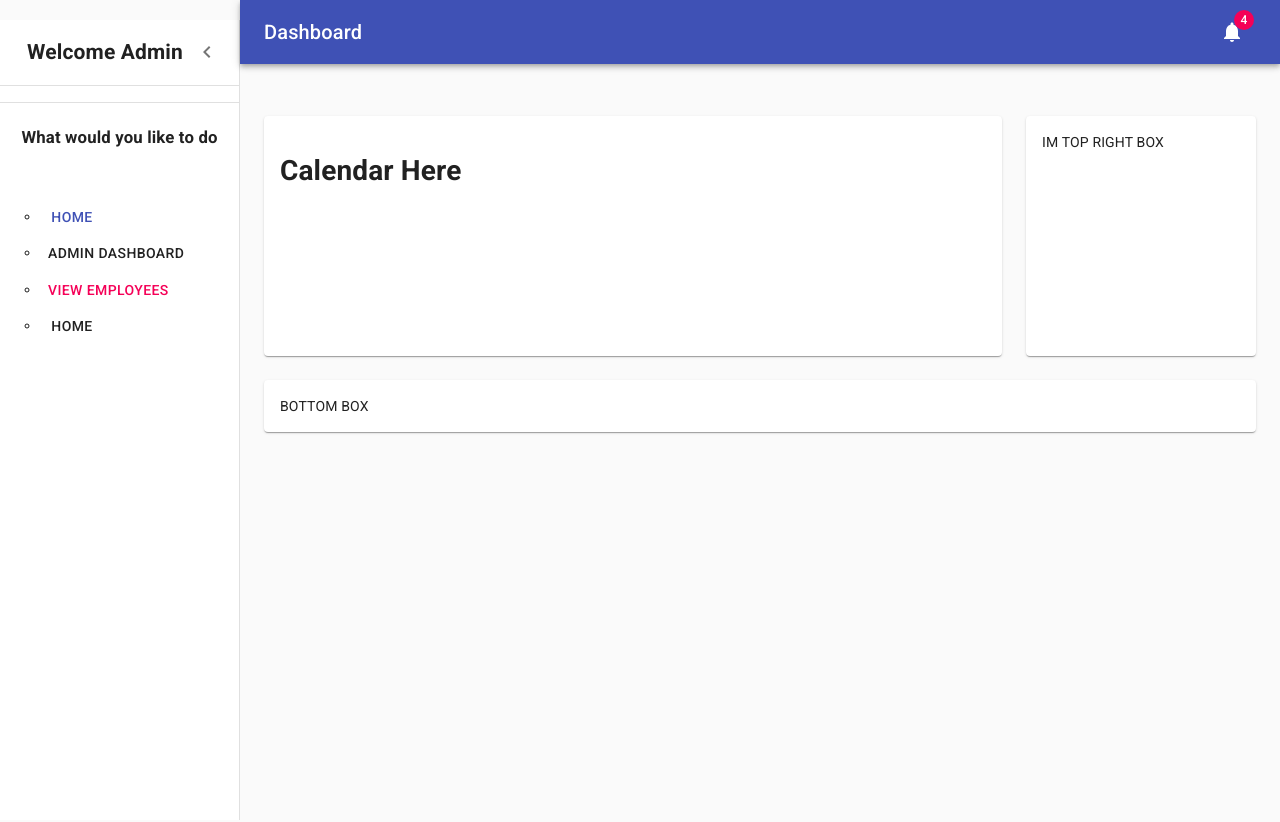
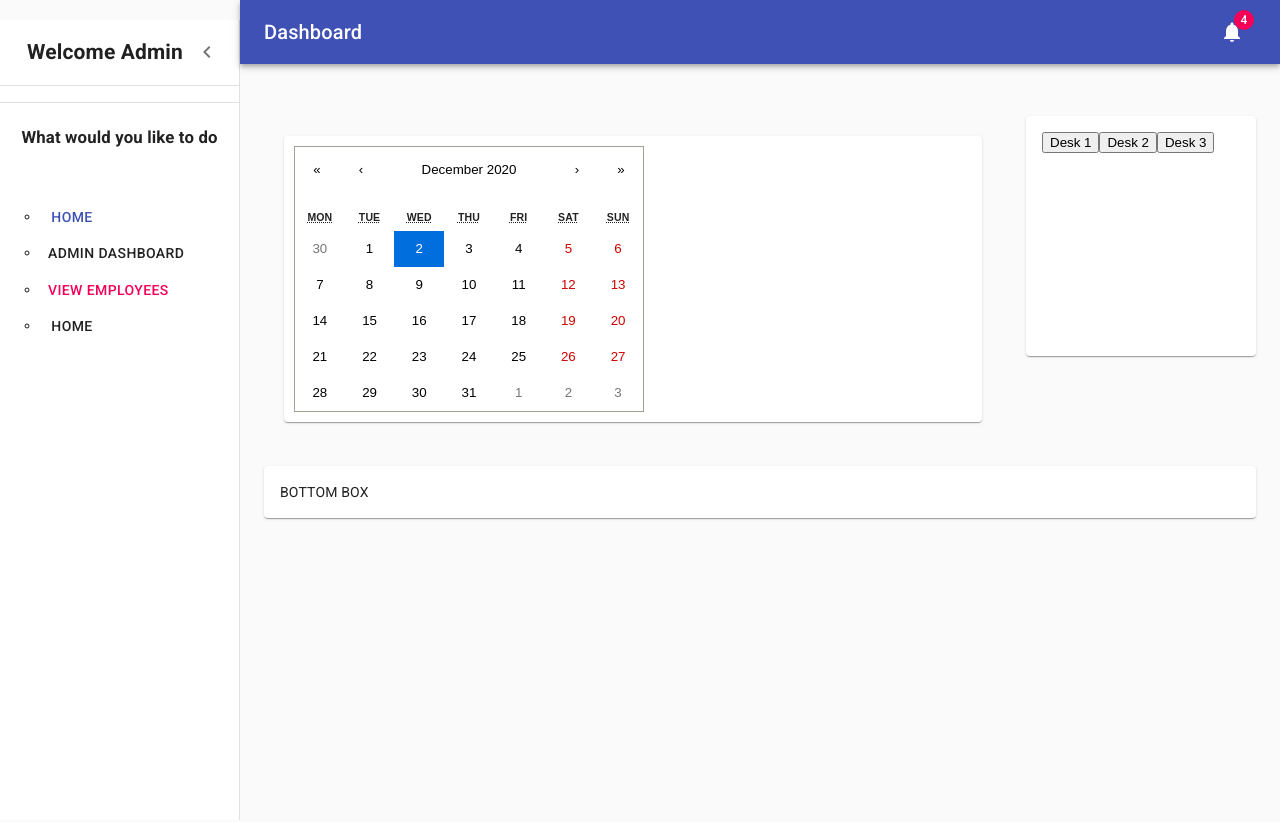
Before and after one commit to WebDevelopAHAHAs/flexidesk, a React (Create React App) app: page /admin/dashboard in a window 1280 px wide. Shown: the top 822 px of the page. Built offline with nearby package versions, Linux system fonts and the light colour scheme.

Commit message:
Funcitonality for Desk selection on Calendar

```diff
--- a/src/components/bookings/BookingsPage.js
+++ b/src/components/bookings/BookingsPage.js
@@ -1,30 +1,84 @@
 import React, { useState } from 'react';
 import Calendar from 'react-calendar'
 import 'react-calendar/dist/Calendar.css';
+import TransitionsModal from './admin/NewBookingAdminForm';
+import { makeStyles } from '@material-ui/core/styles';
+import Modal from '@material-ui/core/Modal';
+import Backdrop from '@material-ui/core/Backdrop';
+import Fade from '@material-ui/core/Fade';
 
-function SelectedDesk(ShowDesk){
+function SelectedDesk(){
+  console.log("here")
   return(
     <div>
-      <h1>FORM HERE</h1>
-      <p>Book Now</p>
+      {/* Rendering Form */}
+      <TransitionsModal/>
     </div>
   )
 }
 
-function ShowDesk(day){
-  console.log(day)
+export function ShowDesk(day){
+  const useStyles = makeStyles((theme) => ({
+    modal: {
+      display: 'flex',
+      alignItems: 'center',
+      justifyContent: 'center',
+    },
+    paper: {
+      backgroundColor: theme.palette.background.paper,
+      border: '2px solid #000',
+      boxShadow: theme.shadows[5],
+      padding: theme.spacing(2, 4, 3),
+    },
+  }));
+
+  const classes = useStyles();
+  const [open, setOpen] = useState(false);
+  const [deskNum, setDeskNum] = useState(null)
+
+
+  const handleOpen = (event) => {
+    console.log(event.target.id)
+    setOpen(true);
+    setDeskNum(event.target.id)
+  };
+
+  const handleClose = () => {
+    setOpen(false);
+  };
 return(
   <div>
       {/* renders desks available (connected to backend) */}
-   <button onClick={SelectedDesk}> Desk 1</button>
+   <button id="desk1" onClick={handleOpen}> Desk 1</button>
+   <button id="desk2" onClick={handleOpen}> Desk 2</button>
+   <button id="desk3" onClick={handleOpen}> Desk 3</button>
+   <Modal
+        aria-labelledby="transition-modal-title"
+        aria-describedby="transition-modal-description"
+        className={classes.modal}
+        open={open}
+        onClose={handleClose}
+        closeAfterTransition
+        BackdropComponent={Backdrop}
+        BackdropProps={{
+          timeout: 500,
+        }}
+      >
+        <Fade in={open}>
+          <div className={classes.paper}>
+            <h2 id="transition-modal-title">You have clicked {deskNum}</h2>
+            <p id="transition-modal-description"> put component here</p>
+          </div>
+        </Fade>
+      </Modal>
    {/* onClick will render form to book w/covid questions */}
     {/* onClick > execute another function for form (look at react events - https://reactjs.org/docs/handling-events.html) content and logic seperated out (dont call twice) */}
-  <SelectedDesk/>
+  {/* <SelectedDesk/> */}
   </div>
 )
 }
 
-function Bookings() {
+export function Bookings() {
   const [value, onChange] = useState(new Date());
 
   return (
@@ -36,12 +90,9 @@ function Bookings() {
         onClickDay={(day)=> ShowDesk(day)}
       />
       {/* renders ShowDesk function after a day is clicked */}
-      <ShowDesk/>
+      {/* <ShowDesk/> */}
 
     </div>
 
   );
 }
-
-
-export default Bookings;
--- a/src/components/dashboard/admin/DashboardPageAdmin.js
+++ b/src/components/dashboard/admin/DashboardPageAdmin.js
@@ -6,6 +6,7 @@ export default function DashboardPageAdmin(props)
 
         <h1>Admin Dashboard</h1>
         <ul>
+
         </ul>
 
 
--- a/src/components/styling/Layout.js
+++ b/src/components/styling/Layout.js
@@ -22,6 +22,8 @@ import CssBaseline from '@material-ui/core/CssBaseline';
 import Container from '@material-ui/core/Container';
 import Box from '@material-ui/core/Box';
 
+import { Bookings, ShowDesk } from '../bookings/BookingsPage'
+import TransitionsModal from '../bookings/admin/NewBookingAdminForm';
 
 export function StylingTypography() {
   return (
@@ -182,15 +184,15 @@ export function Layout() {
           <Grid container spacing={3}>
 
             <Grid item xs={12} md={8} lg={9}>
-              <Paper className={fixedHeightPaper}>
-               <h1>Calendar Here</h1>
+              <Paper className="admin-calendar">
+                <Bookings/>
               </Paper>
             </Grid>
 
             <Grid item xs={12} md={4} lg={3}>
               <Paper className={fixedHeightPaper}>
               {/* THIS IS THE BOX TOP RIGHT */}
-              IM TOP RIGHT BOX
+              <ShowDesk/>
               </Paper>
             </Grid>
 
--- a/src/components/styling/layout.css
+++ b/src/components/styling/layout.css
@@ -34,3 +34,8 @@
     text-align: center;
     margin-bottom: 50px;
   }
+
+  .admin-calendar{
+    padding: 10px;
+    margin: 20px;
+  }
```
Also changed, not shown: src/components/bookings/admin/NewBookingAdmin.js (deleted), src/components/bookings/admin/NewBookingAdminForm.js (added).
